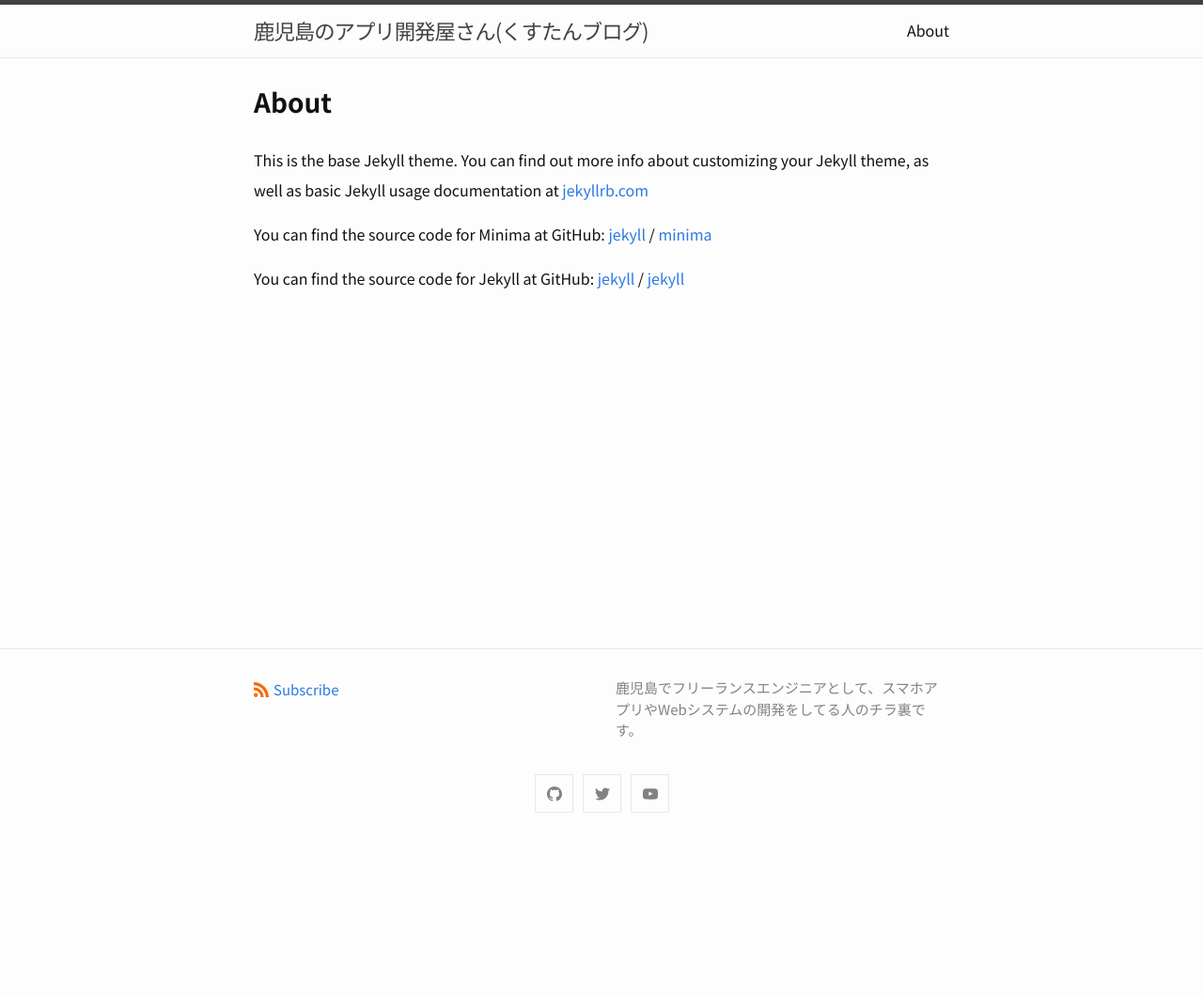
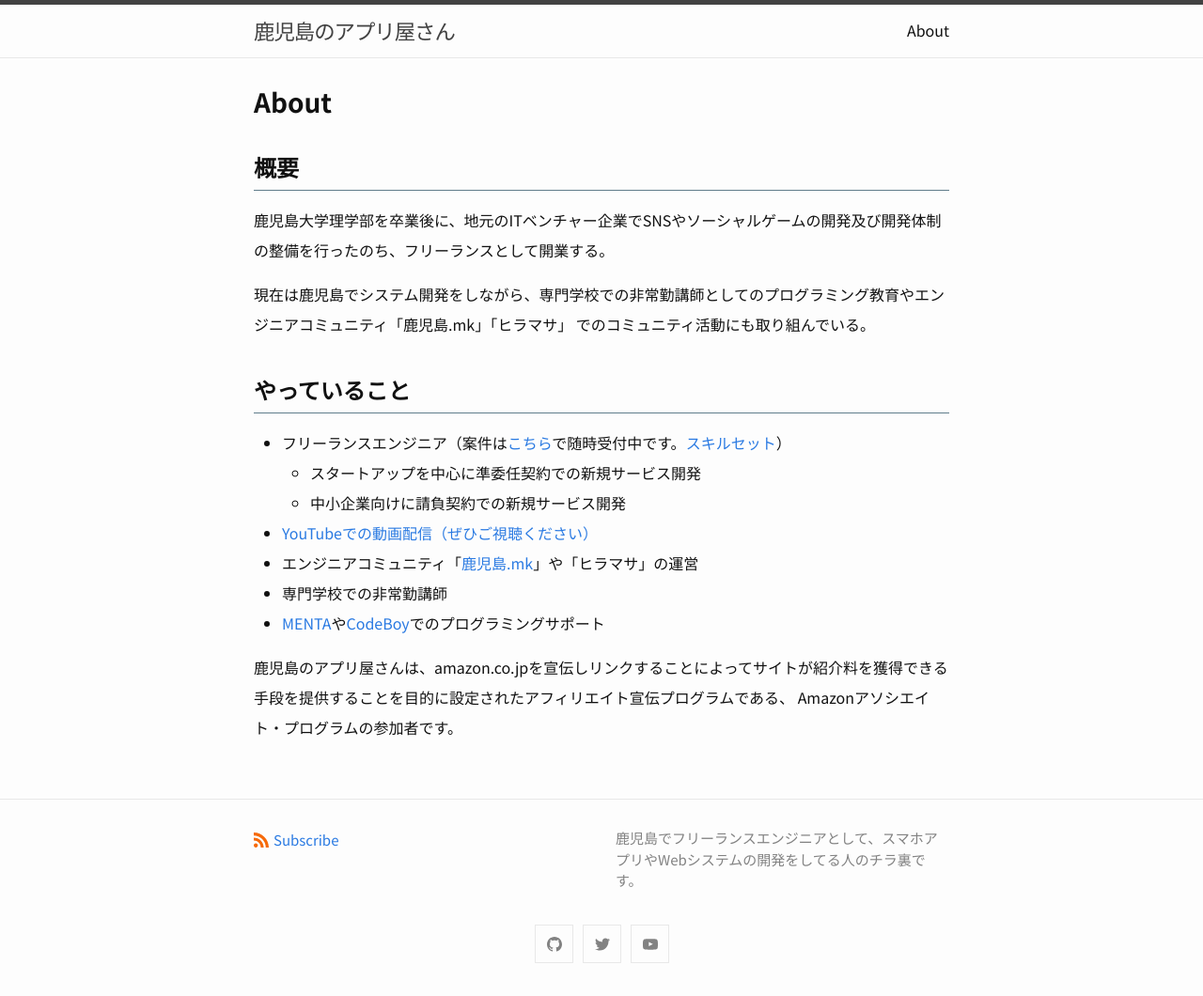
Before and after one commit to qst-exe/qst-blog, a Jekyll site: the page built from about.markdown, in a window 1280 px wide. Shown: the whole page at 94% size. Built offline with Jekyll 4.4.1, drawn with Linux system fonts in a browser that asks for light colours; before the commit the page ends 900 px from its top, so only the background shows below that.

Commit message:
[Fix] Aboutのページ更新

```diff
--- a/_config.yml
+++ b/_config.yml
@@ -18,7 +18,7 @@
 # You can create any custom variable you would like, and they will be accessible
 # in the templates via {{ site.myvariable }}.
 
-title: 鹿児島のアプリ開発屋さん(くすたんブログ)
+title: 鹿児島のアプリ屋さん
 email: kusutan2019@gmail.com
 description: >- # this means to ignore newlines until "baseurl:"
   鹿児島でフリーランスエンジニアとして、スマホアプリやWebシステムの開発をしてる人のチラ裏です。
--- a/about.markdown
+++ b/about.markdown
@@ -4,15 +4,20 @@ title: About
 permalink: /about/
 ---
 
-This is the base Jekyll theme. You can find out more info about customizing your Jekyll theme, as well as basic Jekyll usage documentation at [jekyllrb.com](https://jekyllrb.com/)
+## 概要
 
-You can find the source code for Minima at GitHub:
-[jekyll][jekyll-organization] /
-[minima](https://github.com/jekyll/minima)
+鹿児島大学理学部を卒業後に、地元のITベンチャー企業でSNSやソーシャルゲームの開発及び開発体制の整備を行ったのち、フリーランスとして開業する。
 
-You can find the source code for Jekyll at GitHub:
-[jekyll][jekyll-organization] /
-[jekyll](https://github.com/jekyll/jekyll)
+現在は鹿児島でシステム開発をしながら、専門学校での非常勤講師としてのプログラミング教育やエンジニアコミュニティ「鹿児島.mk」「ヒラマサ」 でのコミュニティ活動にも取り組んでいる。
 
+## やっていること
 
-[jekyll-organization]: https://github.com/jekyll
+* フリーランスエンジニア（案件は[こちら](https://twitter.com/qst_exe){:target="_blank"}で随時受付中です。[スキルセット](https://github.com/ntask19/Curriculum-Vitae-template){:target="_blank"}）
+  * スタートアップを中心に準委任契約での新規サービス開発
+  * 中小企業向けに請負契約での新規サービス開発
+* [YouTubeでの動画配信（ぜひご視聴ください）](https://www.youtube.com/channel/UCuYiSs3MVn3BWtHPsGQ8vIA?sub_confirmation=1){:target="_blank"}
+* エンジニアコミュニティ「[鹿児島.mk](https://kagoshima-mk.connpass.com/){:target="_blank"}」や「ヒラマサ」の運営
+* 専門学校での非常勤講師
+* [MENTA](https://menta.work/plan/1092){:target="_blank"}や[CodeBoy](https://codeboy.jp/home/teacher_detail/K6Tuys28SWfIg0aXtgsTdoYyEUK2){:target="_blank"}でのプログラミングサポート
+
+鹿児島のアプリ屋さんは、amazon.co.jpを宣伝しリンクすることによってサイトが紹介料を獲得できる手段を提供することを目的に設定されたアフィリエイト宣伝プログラムである、 Amazonアソシエイト・プログラムの参加者です。
```
